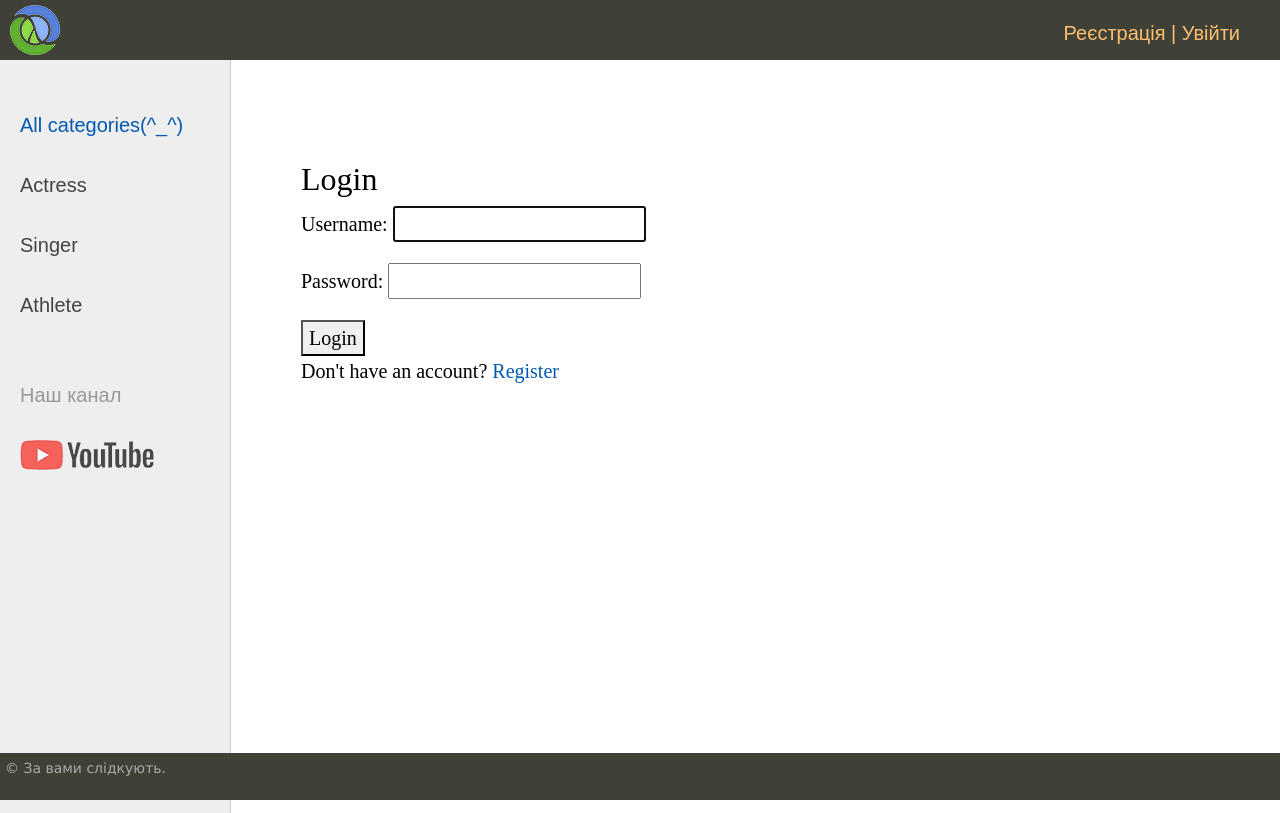
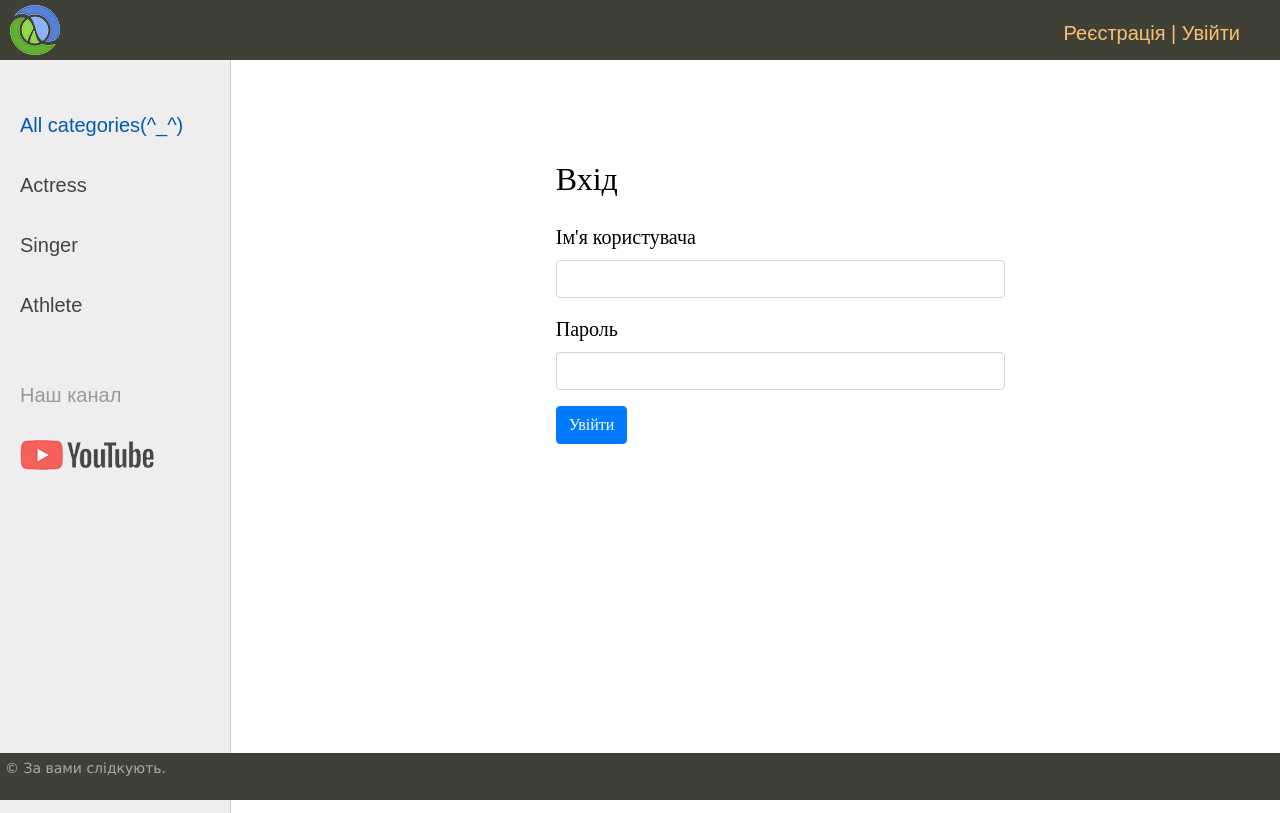
Before and after one commit to Stackmans/famous-persons, a Django app: page /login/ in a window 1280 px wide. Run offline with Django 5.2, Linux system fonts and the light colour scheme; data comes from the database, SQL or seed files in the repository; both versions use the stored data as it was after the commit; some libraries are stand-ins or nearby versions.

Commit message:
fixed login and register

```diff
--- /dev/null
+++ b/sitewomen/women/templates/women/login.html
@@ -0,0 +1,32 @@
+{% extends 'base.html' %}
+
+{% block content %}
+  <div class="container mt-5">
+    <div class="row justify-content-center">
+      <div class="col-md-6">
+        <h2 class="mb-4">Вхід</h2>
+        <form method="post" action="{% url 'login' %}" class="needs-validation" novalidate>
+          {% csrf_token %}
+          <div class="mb-3">
+            <label for="id_username" class="form-label">Ім'я користувача</label>
+            <input type="text" name="username" class="form-control" id="id_username" required>
+          </div>
+          <div class="mb-3">
+            <label for="id_password" class="form-label">Пароль</label>
+            <input type="password" name="password" class="form-control" id="id_password" required>
+          </div>
+          <button type="submit" class="btn btn-primary">Увійти</button>
+        </form>
+
+        {% if form.errors %}
+          <div class="alert alert-danger mt-3">
+            {% for error in form.errors.values %}
+              {{ error }}
+            {% endfor %}
+          </div>
+        {% endif %}
+
+      </div>
+    </div>
+  </div>
+{% endblock %}
--- a/sitewomen/women/urls.py
+++ b/sitewomen/women/urls.py
@@ -12,7 +12,8 @@ urlpatterns = [
 
     path('register/', views.register, name='register'),
     # path('login/', AuthLoginView.as_view(), name='login'),
-    path('login/', LoginView.as_view(), name='login'),
+    # path('login/', LoginView.as_view(), name='login'),
+    path('login/', views.login_user, name='login'),
     path('logout/', LogoutView.as_view(), name='logout'),
     path('password_reset/', PasswordResetView.as_view(), name='password_reset'),
     path('password_reset/done/', PasswordResetDoneView.as_view(), name='password_reset_done'),
--- a/sitewomen/women/views.py
+++ b/sitewomen/women/views.py
@@ -1,10 +1,9 @@
-from django.contrib.auth.forms import UserCreationForm
+from django.contrib.auth.forms import UserCreationForm, AuthenticationForm
 from django.http import HttpResponse, HttpResponseNotFound, Http404
 from django.shortcuts import redirect, render
 from django.views.generic import CreateView, DetailView, ListView
 from .models import Women
 from django.contrib.auth import login, authenticate
-#  hi
 
 menu = [{'title': "Про сайт", 'url_name': 'about'},
         {'title': "Зворотній звязок", 'url_name': 'contact'},
@@ -80,3 +79,20 @@ def register(request):
         form = UserCreationForm()
 
     return render(request, 'women/register.html', {'form': form})
+
+
+def login_user(request):
+    if request.method == 'POST':
+        form = AuthenticationForm(request, data=request.POST)
+        if form.is_valid():
+            # Аутентифікація користувача
+            user = authenticate(request, username=form.cleaned_data['username'], password=form.cleaned_data['password'])
+
+            # Увійти в систему користувача
+            if user:
+                login(request, user)
+                return redirect('home')
+    else:
+        form = AuthenticationForm()
+
+    return render(request, 'women/login.html', {'form': form})
```
Also changed, not shown: sitewomen/women/templates/women/register.html (+12 -2 lines), sitewomen/db.sqlite3.
